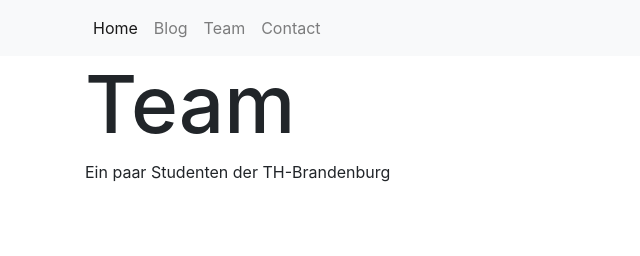
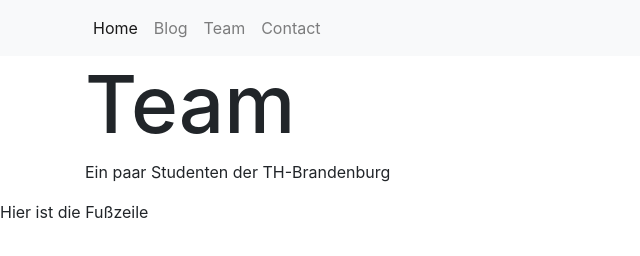
Before and after one commit to BananeBB/TestBrannnane, a plain HTML site: page projects/index.html in a window 1280 px wide. Shown: the whole page, without its empty margins (0-640 px from the left). Drawn offline with nearby package versions, Linux system fonts and the light colour scheme.

Commit message:
Update index.html

```diff
--- a/projects/index.html
+++ b/projects/index.html
@@ -32,9 +32,12 @@
     <p>Ein paar Studenten der TH-Brandenburg</p>
   </div>
 
+  <footer>Hier ist die Fußzeile</footer>
+
   <script src="https://code.jquery.com/jquery-3.3.1.slim.min.js"></script>
   <script src="https://cdnjs.cloudflare.com/ajax/libs/popper.js/1.14.3/umd/popper.min.js"></script>
   <script src="https://stackpath.bootstrapcdn.com/bootstrap/4.1.3/js/bootstrap.min.js"></script>
+
 </body>
 
 </html>
```
